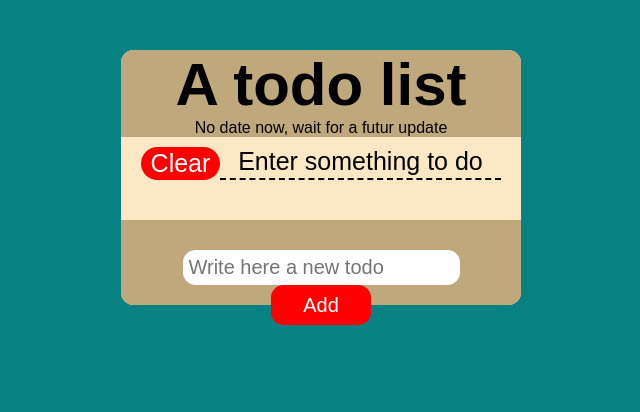
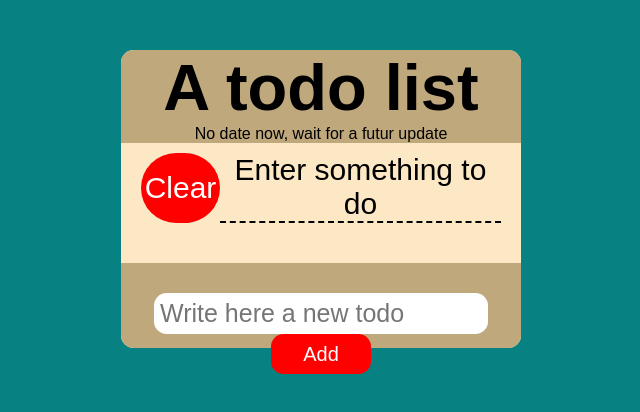
Before and after one commit to Gom-By/todo, a plain HTML site: page index.html in a window 1280 px wide. Shown: the whole page, without its empty margins (319-959 px from the left). Drawn offline with Linux system fonts and the light colour scheme; a web font is replaced by a local one.

Commit message:
update css

```diff
--- a/design/style.css
+++ b/design/style.css
@@ -28,7 +28,7 @@ body {
     margin-bottom: 10px;
 }
 .header h1 {
-    font-size: 60px;
+    font-size: 65px;
 }
 
 #under {
@@ -39,7 +39,7 @@ body {
     margin-bottom: 40px;
 }
 #under #clear_btn {
-    font-size: 25px;
+    font-size: 30px;
     width: 100px;
     border: 2px solid transparent;
     border-radius: 50px;
@@ -52,7 +52,7 @@ body {
     filter: drop-shadow(0 0 5px black);
 }
 #under #infos {
-    font-size: 25px;
+    font-size: 30px;
     width: 100%;
     border-bottom: 2px dashed black;
 }
@@ -60,7 +60,7 @@ body {
 #list {
     margin: 25px;
     text-align: left;
-    font-size: 25px;
+    font-size: 30px;
 }
 #list .item {
     border-bottom: 2px solid black;
@@ -91,7 +91,7 @@ body {
     border-bottom-right-radius: 12.5px;
 }
 .foot #input_text {
-    font-size: 20px;
+    font-size: 25px;
     border-radius: 12.5px;
     padding: 5px;
     border: 1px solid transparent;
```
